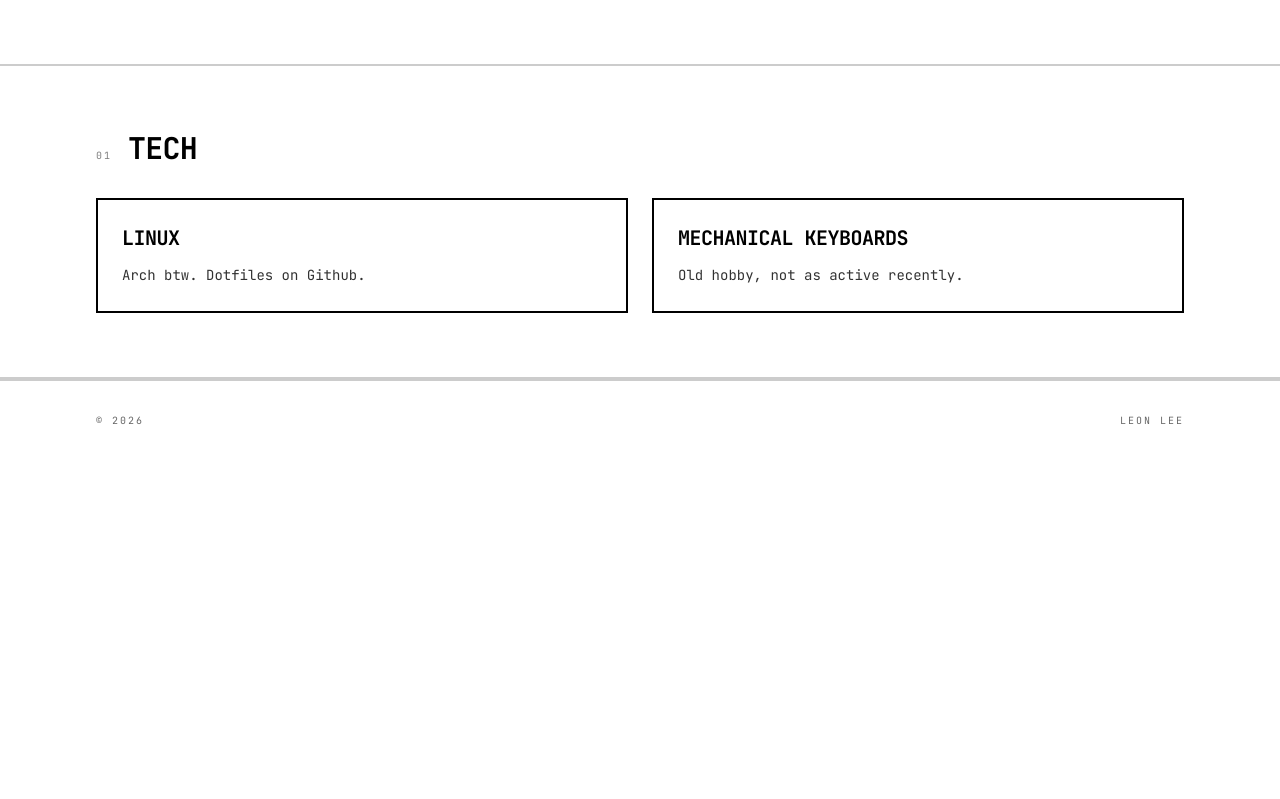
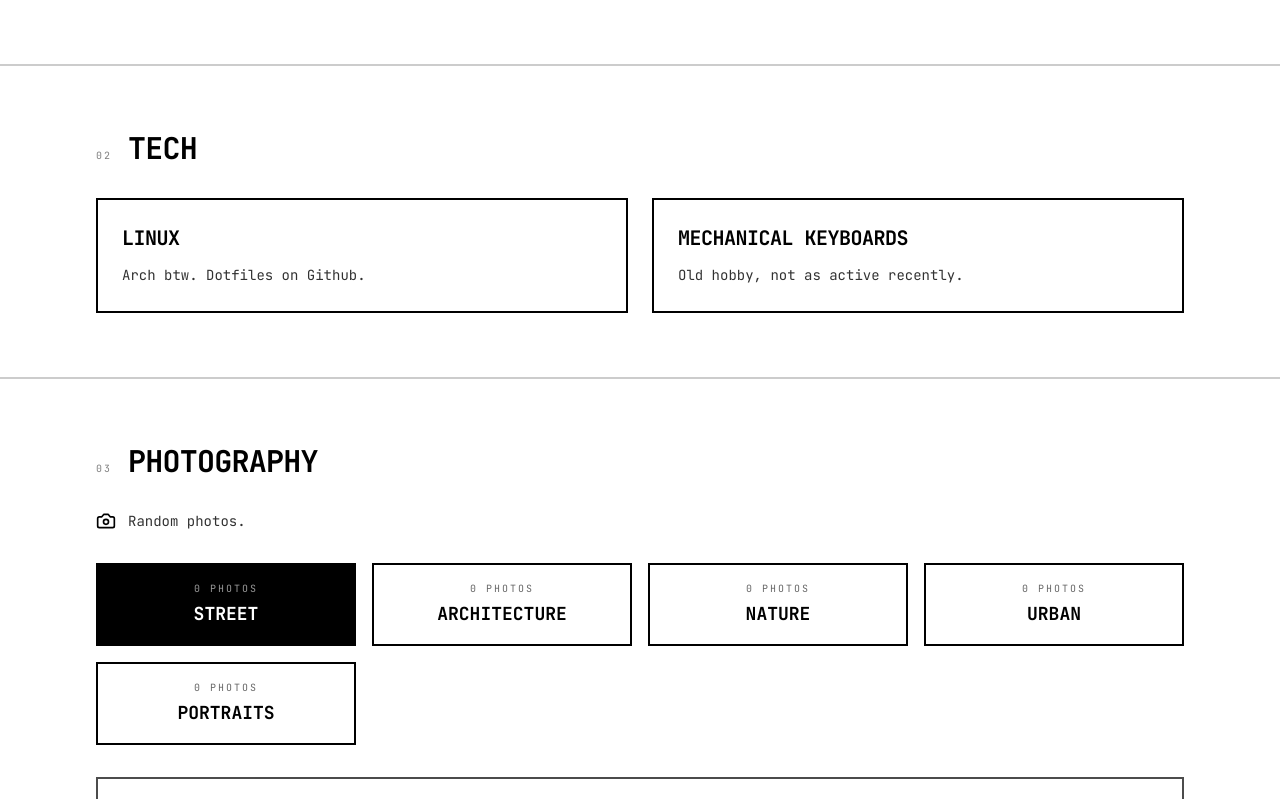
Before and after one commit to Leeonleee/Leeonleee.github.io, a React (Vite) app: page /personal in a window 1280 px wide. Shown: the part 641-1440 px from the top of the page. Before the commit the page ends 1101 px from the top, so only its background shows below. Built offline with nearby package versions, Linux system fonts and the light colour scheme; the HTML template or start-up script is replaced by a standard one.

Commit message:
added filtering for photos by style

```diff
--- a/src/pages/Personal.tsx
+++ b/src/pages/Personal.tsx
@@ -1,3 +1,4 @@
+import { useMemo, useState } from "react";
 import { Camera, Monitor, Cpu, Keyboard } from "lucide-react";
 import BackButton from "@/components/BackButton";
 import SectionTitle from "@/components/SectionTitle";
@@ -32,14 +33,42 @@ const techInterests = [
     },
 ];
 
-const photoCategories = [
-  { name: "Street", count: 24 },
-  { name: "Architecture", count: 18 },
-  { name: "Nature", count: 31 },
-  { name: "Urban", count: 15 },
-];
+const photoCategoryOrder = ["Street", "Architecture", "Nature", "Urban", "Portraits"];
+
+type PhotoMap = Record<string, { url: string; name: string }[]>;
+
+const photoFiles = import.meta.glob("../assets/photography/*/*.{jpg,jpeg,png,webp}", {
+    eager: true,
+    import: "default",
+});
+
+const photosByCategory: PhotoMap = Object.entries(photoFiles).reduce<PhotoMap>(
+    (acc, [path, mod]) => {
+        const match = path.match(/..\/assets\/photography\/([^/]+)\/([^/]+)$/);
+        if (!match) return acc;
+        const [, category, filename] = match;
+        if (!acc[category]) acc[category] = [];
+        acc[category].push({ url: mod as string, name: filename });
+        return acc;
+    },
+    {},
+);
+
+Object.values(photosByCategory).forEach((photos) => {
+    photos.sort((a, b) => a.name.localeCompare(b.name, undefined, { numeric: true }));
+});
 
 const Personal = () => {
+    const [activeCategory, setActiveCategory] = useState(
+        photoCategoryOrder.find((name) => (photosByCategory[name] || []).length > 0) ||
+        photoCategoryOrder[0],
+    );
+
+    const activePhotos = useMemo(
+        () => photosByCategory[activeCategory] || [],
+        [activeCategory],
+    );
+
     return (
         <div className="min-h-screen bg-personal text-personal-foreground">
             <BackButton variant="dark" />
@@ -57,7 +86,7 @@ const Personal = () => {
             {/* PC Setup Section */}
             <section className="py-16 px-8 md:px-16 lg:px-24 border-b-2 border-personal-foreground/20">
                 <div className="max-w-6xl mx-auto">
-          <SectionTitle number="02" title="Setup" className="text-personal-foreground" />
+                    <SectionTitle number="01" title="Setup" className="text-personal-foreground" />
 
                     <div className="grid md:grid-cols-3 gap-8">
                         {setup.map((category, index) => (
@@ -90,7 +119,7 @@ const Personal = () => {
             {/* Tech Interests Section */}
             <section className="py-16 px-8 md:px-16 lg:px-24 border-b-2 border-personal-foreground/20">
                 <div className="max-w-6xl mx-auto">
-          <SectionTitle number="01" title="Tech" className="text-personal-foreground" />
+                    <SectionTitle number="02" title="Tech" className="text-personal-foreground" />
 
                     <div className="grid md:grid-cols-2 gap-6">
                         {techInterests.map((interest, index) => (
@@ -111,42 +140,58 @@ const Personal = () => {
 
             {/* Photography Section */}
 
-      {/* <section className="py-16 px-8 md:px-16 lg:px-24 border-b-2 border-personal-foreground/20">
+            <section className="py-16 px-8 md:px-16 lg:px-24 border-b-2 border-personal-foreground/20">
                 <div className="max-w-6xl mx-auto">
                     <SectionTitle number="03" title="Photography" className="text-personal-foreground" />
 
                     <div className="flex items-center gap-3 mb-8">
                         <Camera className="w-5 h-5" />
                         <p className="text-sm opacity-80">Random photos.</p>
-          </div> */}
+                    </div>
 
                     {/* Photo categories */}
-      {/* <div className="grid grid-cols-2 md:grid-cols-4 gap-4 mb-8">
-            {photoCategories.map((cat, index) => (
+                    <div className="grid grid-cols-2 md:grid-cols-4 gap-4 mb-8">
+                        {photoCategoryOrder.map((name, index) => {
+                            const isActive = name === activeCategory;
+                            const count = photosByCategory[name]?.length ?? 0;
+                            return (
                             <div
-                key={cat.name}
-                className="border-2 border-personal-foreground p-4 text-center hover:bg-personal-foreground hover:text-personal transition-colors duration-200 cursor-pointer animate-fade-in"
+                                key={name}
+                                className={`border-2 border-personal-foreground p-4 text-center transition-colors duration-200 cursor-pointer animate-fade-in ${isActive ? "bg-personal-foreground text-personal" : "hover:bg-personal-foreground hover:text-personal"}`}
                                 style={{ animationDelay: `${index * 100}ms` }}
+                                onClick={() => setActiveCategory(name)}
                             >
-                <span className="text-brutal-xs opacity-60 block mb-1">{cat.count} photos</span>
-                <span className="text-lg font-bold uppercase">{cat.name}</span>
+                                <span className="text-brutal-xs opacity-60 block mb-1">{count} photos</span>
+                                <span className="text-lg font-bold uppercase">{name}</span>
                             </div>
-            ))}
-          </div> */}
+                            );
+                        })}
+                    </div>
 
-      {/* Photo grid placeholder */}
-      {/* <div className="grid grid-cols-2 md:grid-cols-3 gap-4">
-            {[1, 2, 3, 4, 5, 6].map((i) => (
+                    {/* Photo grid */}
+                    <div className="grid grid-cols-2 md:grid-cols-3 gap-4">
+                        {activePhotos.length === 0 ? (
+                            <div className="col-span-full border-2 border-personal-foreground p-6 text-center text-sm opacity-70">
+                                No photos found for {activeCategory}. Add files to src/assets/photography/{activeCategory}/01-06.
+                            </div>
+                        ) : (
+                            activePhotos.map((photo) => (
                                 <div
-                key={i}
-                className="aspect-square border-2 border-personal-foreground flex items-center justify-center hover:bg-personal-foreground/5 transition-colors duration-200"
+                                    key={photo.name}
+                                    className="aspect-square border-2 border-personal-foreground overflow-hidden"
                                 >
-                <span className="text-brutal-xs opacity-40">[ {String(i).padStart(2, '0')} ]</span>
+                                    <img
+                                        src={photo.url}
+                                        alt={`${activeCategory} ${photo.name}`}
+                                        className="h-full w-full object-cover"
+                                        loading="lazy"
+                                    />
                                 </div>
-            ))}
+                            ))
+                        )}
                     </div>
                 </div>
-      </section> */}
+            </section>
 
             {/* Footer */}
             <footer className="py-8 px-8 md:px-16 lg:px-24 border-t-2 border-personal-foreground/20">
```
Also changed, not shown: 1 other file (tests, documents, lock files or other folders). Lines whose indentation alone changed are shown as unchanged.
